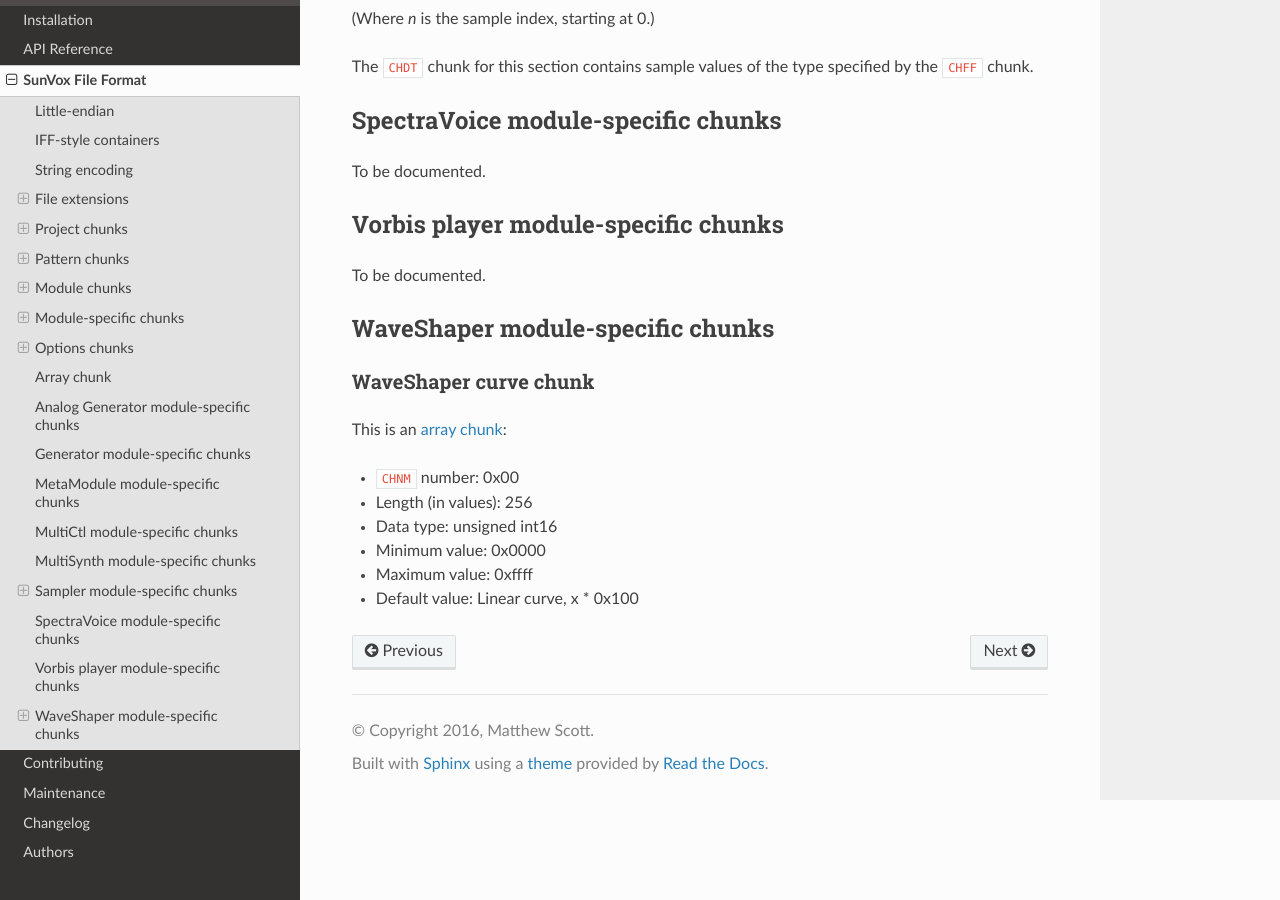
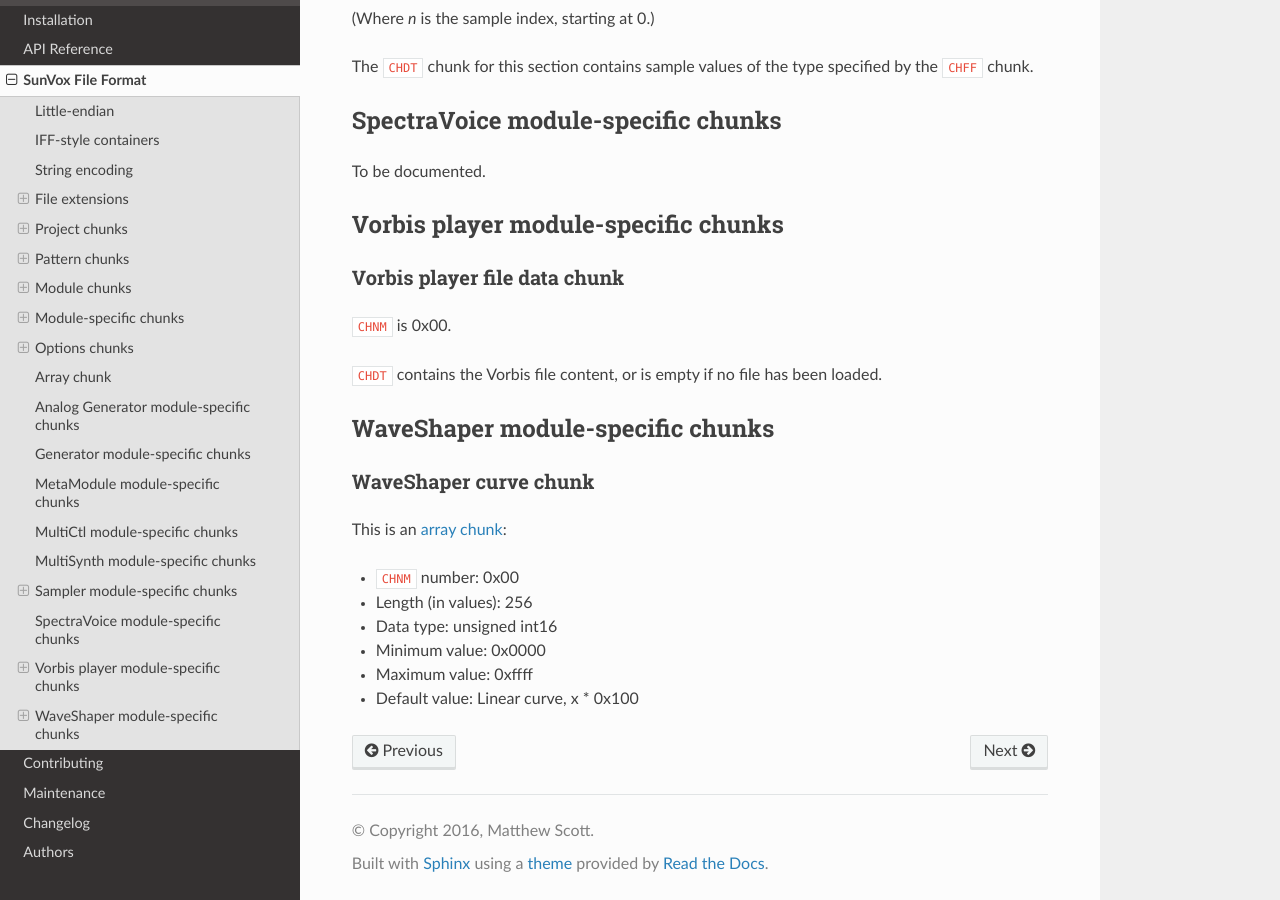
Before and after one commit to metrasynth/radiant-voices, a Sphinx documentation site: the page built from docs/sunvox-file-format.rst, in a window 1280 px wide and 900 px high, scrolled down 15134 px. Built offline with Sphinx 7.4.7 and the Read the Docs theme 2.0.0, drawn with Linux system fonts in a browser that asks for light colours.

Commit message:
Document Vorbis player chunks

```diff
--- a/docs/sunvox-file-format.rst
+++ b/docs/sunvox-file-format.rst
@@ -676,7 +676,13 @@ To be documented.
 Vorbis player module-specific chunks
 ------------------------------------
 
-To be documented.
+Vorbis player file data chunk
+.............................
+
+``CHNM`` is 0x00.
+
+``CHDT`` contains the Vorbis file content,
+or is empty if no file has been loaded.
 
 WaveShaper module-specific chunks
 ---------------------------------
```
